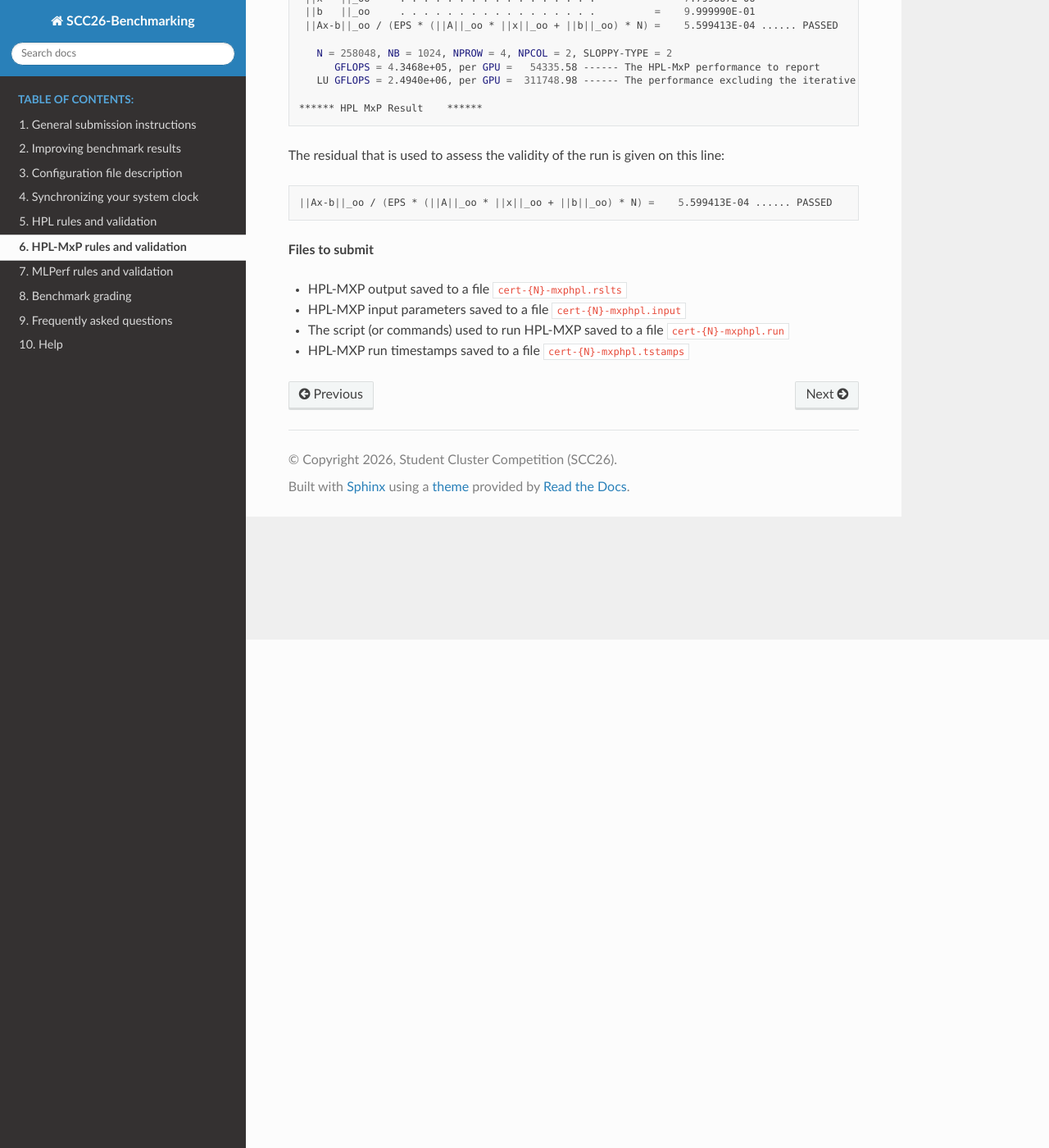
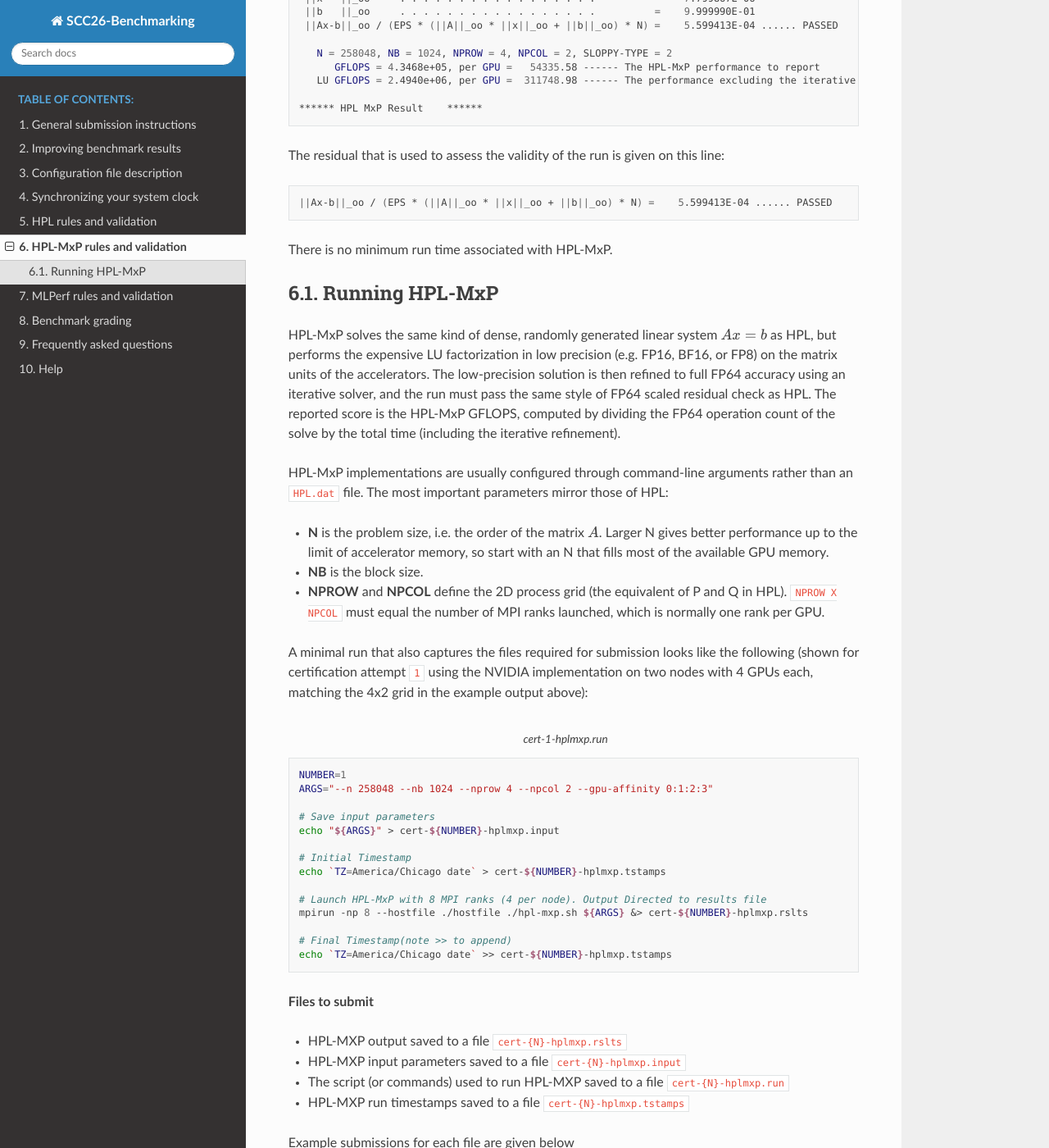
Before and after one commit to rderue/scc26-benchmarking, a Sphinx documentation site: the page built from source/benchmarks/mxphpl.rst, in a window 1280 px wide and 1400 px high, scrolled down 620 px. Shown: the whole window at 82% size. Built offline with Sphinx 7.4.7 and the Read the Docs theme 3.1.0, drawn with Linux system fonts in a browser that asks for light colours; some of the changed text lies outside the part shown.

Commit message:
Updated HPL MxP and made naming consistent. Added placeholder for uploads

```diff
--- a/source/benchmarks/hpl.rst
+++ b/source/benchmarks/hpl.rst
@@ -69,7 +69,7 @@ HPL reads its parameters from a file named ``HPL.dat`` in the current working di
 The highlighted lines are the parameters that have the largest impact on performance and should be
 tuned first:
 
-- **N** is the problem size, i.e. the order of the matrix :math:`A`. The matrix occupies
+- **N** is the problem size (i.e. the order of the matrix :math:`A`). The matrix occupies
   :math:`8N^2` bytes, so larger N gives better performance up to the limit of available memory. A
   common starting point is an N whose matrix fills roughly 80-90% of the total memory available to HPL.
 - **NB** is the block size used for data distribution and computation. Good values depend on
--- a/source/benchmarks/mxphpl.rst
+++ b/source/benchmarks/mxphpl.rst
@@ -1,5 +1,5 @@
 HPL-MxP rules and validation
-------------------------
+----------------------------
 
 The HPL Mixed Precision (HPL-MxP) benchmark is described at https://hpl-mxp.org/.
 
@@ -35,10 +35,122 @@ The residual that is used to assess the validity of the run is given on this lin
 
   ||Ax-b||_oo / (EPS * (||A||_oo * ||x||_oo + ||b||_oo) * N) =    5.599413E-04 ...... PASSED
 
+There is no minimum run time associated with HPL-MxP.
+
+
+Running HPL-MxP
+~~~~~~~~~~~~~~~
+
+HPL-MxP solves the same kind of dense, randomly generated linear system :math:`Ax = b` as HPL, but
+performs the expensive LU factorization in low precision (e.g. FP16, BF16, or FP8) on the matrix
+units of the accelerators. The low-precision solution is then refined to full FP64 accuracy using an
+iterative solver, and the run must pass the same style of FP64 scaled residual check as HPL. The reported score is the HPL-MxP GFLOPS, computed by dividing
+the FP64 operation count of the solve by the total time (including the iterative refinement).
+
+HPL-MxP implementations are usually configured through command-line arguments rather
+than an ``HPL.dat`` file. The most important parameters mirror those of HPL:
+
+- **N** is the problem size, i.e. the order of the matrix :math:`A`. Larger N gives better
+  performance up to the limit of accelerator memory, so start with an N that fills most of the
+  available GPU memory.
+- **NB** is the block size.
+- **NPROW** and **NPCOL** define the 2D process grid (the equivalent of P and Q in HPL).
+  ``NPROW X NPCOL`` must equal the number of MPI ranks launched, which is normally one rank per GPU.
+
+A minimal run that also captures the files required for submission looks like the following (shown
+for certification attempt ``1`` using the NVIDIA implementation on two nodes with 4 GPUs each,
+matching the 4x2 grid in the example output above):
+
+.. code-block:: bash
+   :caption: cert-1-hplmxp.run
+
+   NUMBER=1
+   ARGS="--n 258048 --nb 1024 --nprow 4 --npcol 2 --gpu-affinity 0:1:2:3"
+
+   # Save input parameters
+   echo "${ARGS}" > cert-${NUMBER}-hplmxp.input
+
+   # Initial Timestamp
+   echo `TZ=America/Chicago date` > cert-${NUMBER}-hplmxp.tstamps
+
+   # Launch HPL-MxP with 8 MPI ranks (4 per node). Output Directed to results file
+   mpirun -np 8 --hostfile ./hostfile ./hpl-mxp.sh ${ARGS} &> cert-${NUMBER}-hplmxp.rslts
+
+   # Final Timestamp(note >> to append)
+   echo `TZ=America/Chicago date` >> cert-${NUMBER}-hplmxp.tstamps
+
 
 **Files to submit**
 
-- HPL-MXP output saved to a file ``cert-{N}-mxphpl.rslts``
-- HPL-MXP input parameters saved to a file ``cert-{N}-mxphpl.input``
-- The script (or commands) used to run HPL-MXP saved to a file ``cert-{N}-mxphpl.run``
-- HPL-MXP run timestamps saved to a file ``cert-{N}-mxphpl.tstamps``
+- HPL-MXP output saved to a file ``cert-{N}-hplmxp.rslts``
+- HPL-MXP input parameters saved to a file ``cert-{N}-hplmxp.input``
+- The script (or commands) used to run HPL-MXP saved to a file ``cert-{N}-hplmxp.run``
+- HPL-MXP run timestamps saved to a file ``cert-{N}-hplmxp.tstamps``
+
+Example submissions for each file are given below
+
+.. tab-set::
+
+   .. tab-item:: HPL-MxP output
+
+      .. code-block:: text
+         :caption: cert-{N}-hplmxp.rslts
+         :linenos:
+
+         [... full HPL-MxP log output; submit the complete, unedited file ...]
+
+          ****** HPL MxP Result    ******
+
+            EPS           . . . . . . . . . . . . . . . . .          =    2.000000E-16
+            Threshold     . . . . . . . . . . . . . . . . .          =    1.600000E+01
+          ||Ax-b||_oo     . . . . . . . . . . . . . . . . .          =    8.737455E-14
+          ||A   ||_oo     . . . . . . . . . . . . . . . . .          =    2.594294E+05
+          ||x   ||_oo     . . . . . . . . . . . . . . . . .          =    7.799867E-06
+          ||b   ||_oo     . . . . . . . . . . . . . . . . .          =    9.999990E-01
+          ||Ax-b||_oo / (EPS * (||A||_oo * ||x||_oo + ||b||_oo) * N) =    5.599413E-04 ...... PASSED
+
+            N = 258048, NB = 1024, NPROW = 4, NPCOL = 2, SLOPPY-TYPE = 2
+               GFLOPS = 4.3468e+05, per GPU =   54335.58 ------ The HPL-MxP performance to report
+            LU GFLOPS = 2.4940e+06, per GPU =  311748.98 ------ The performance excluding the iterative solver part
+
+          ****** HPL MxP Result    ******
+
+   .. tab-item:: HPL-MxP input
+
+      .. code-block:: text
+         :caption: cert-{N}-hplmxp.input
+         :linenos:
+
+         --n 258048 --nb 1024 --nprow 4 --npcol 2 --sloppy-type 2 --gpu-affinity 0:1:2:3
+
+   .. tab-item:: Script
+
+      .. code-block:: bash
+         :caption: cert-{N}-hplmxp.run
+         :linenos:
+
+         #!/bin/bash
+         NUMBER=1
+         # HPL-MxP parameters. NPROW x NPCOL = 4 x 2 = 8 MPI ranks (one per GPU)
+         ARGS="--n 258048 --nb 1024 --nprow 4 --npcol 2 --sloppy-type 2 --gpu-affinity 0:1:2:3"
+
+         # Save input parameters
+         echo "${ARGS}" > cert-${NUMBER}-hplmxp.input
+
+         # Initial Timestamp
+         echo `TZ=America/Chicago date` > cert-${NUMBER}-hplmxp.tstamps
+
+         # Launch HPL-MxP with 8 MPI ranks (4 per node). Output Directed to results file
+         mpirun -np 8 --hostfile ./hostfile ./hpl-mxp.sh ${ARGS} &> cert-${NUMBER}-hplmxp.rslts
+
+         # Final Timestamp(note >> to append)
+         echo `TZ=America/Chicago date` >> cert-${NUMBER}-hplmxp.tstamps
+
+   .. tab-item:: Timestamps
+
+      .. code-block:: text
+         :caption: cert-{N}-hplmxp.tstamps
+         :linenos:
+
+         Mon Nov 16 10:05:12 CST 2026
+         Mon Nov 16 10:06:03 CST 2026
```
Also changed, not shown: source/benchmarks/general.rst (+9 -1 lines).
